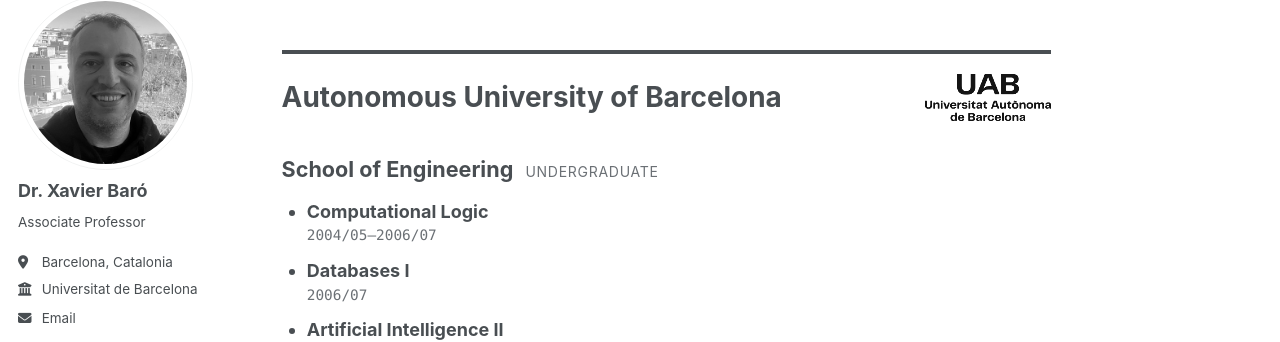
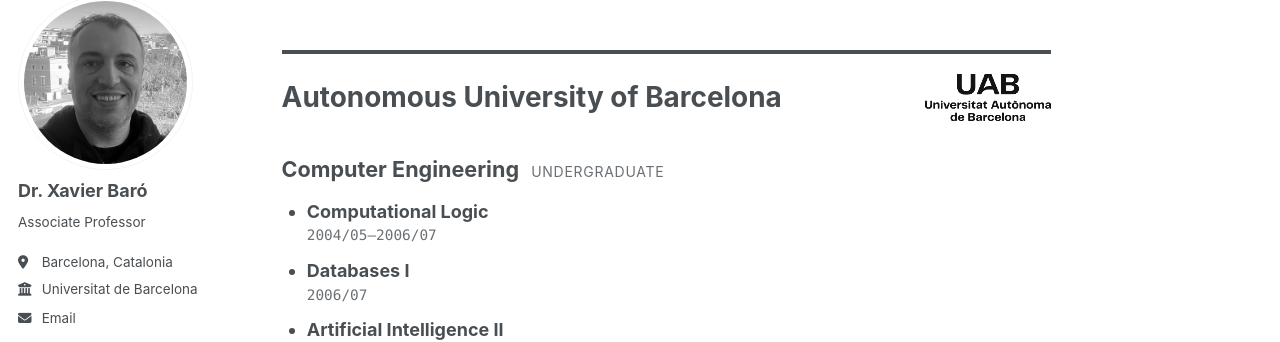
Before and after one commit to xbaro/xbaro.github.io, a Jekyll site: the page built from _pages/en/teaching.md, in a window 1280 px wide and 900 px high, scrolled down 4144 px. Shown: the part 111-453 px from the top of the window. Built offline with Jekyll 4.4.1, drawn with Linux system fonts in a browser that asks for light colours; some web fonts are replaced.

Commit message:
Group UAB teaching under Enginyeria Informàtica
Co-Authored-By: Claude Sonnet 5.5 <noreply@anthropic.com>

```diff
--- a/_data/teaching.json
+++ b/_data/teaching.json
@@ -559,9 +559,9 @@
   "programmes": [
    {
     "name": {
-     "ca": "Escola d'Enginyeria",
-     "en": "School of Engineering",
-     "es": "Escuela de Ingeniería"
+     "ca": "Enginyeria Informàtica",
+     "en": "Computer Engineering",
+     "es": "Ingeniería Informática"
     },
     "level": "undergraduate",
     "subjects": [
```
